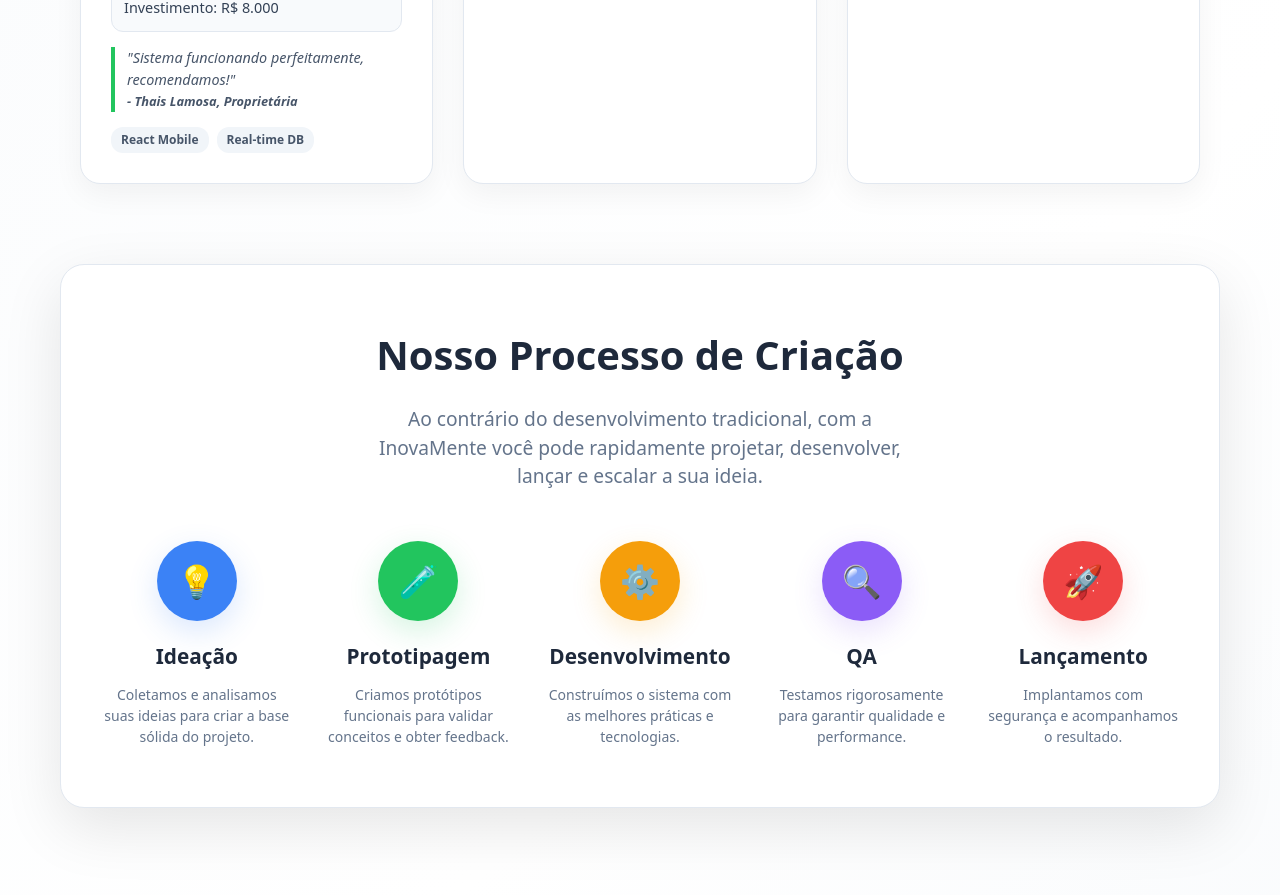
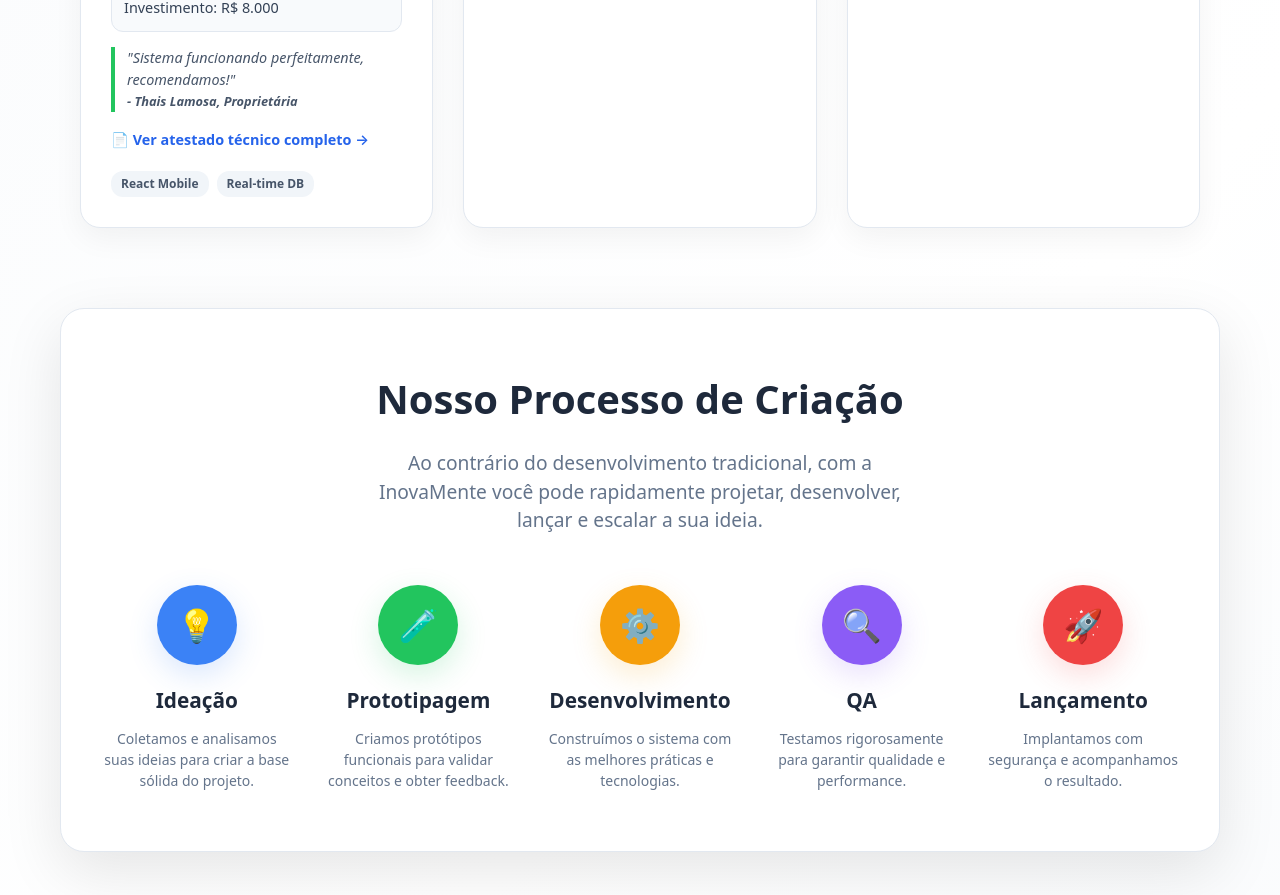
Before and after one commit to cguedes90/inovamente-labs, a Next.js app: page / in a window 1280 px wide. Shown: the part 1080-1975 px from the top of the page. Built offline with nearby package versions, Linux system fonts and the light colour scheme.

Commit message:
feat: add certificate pdf and link to chopp villa alema case

```diff
--- a/src/app/page.tsx
+++ b/src/app/page.tsx
@@ -144,6 +144,27 @@ export default function HomePage() {
                 }}>
                   "Sistema funcionando perfeitamente, recomendamos!"<br />
                   <span style={{ fontSize: '0.8rem', fontWeight: '600' }}>- Thais Lamosa, Proprietária</span>
+                </div>
+
+                <div style={{ marginBottom: '20px' }}>
+                  <a
+                    href="/Atestado_Capacidade_Tecnica_Chopp_Villa_Alema.pdf"
+                    target="_blank"
+                    rel="noopener noreferrer"
+                    style={{
+                      color: '#2563eb',
+                      fontWeight: '600',
+                      textDecoration: 'none',
+                      fontSize: '0.9rem',
+                      display: 'inline-flex',
+                      alignItems: 'center',
+                      gap: '4px'
+                    }}
+                    onMouseOver={(e) => e.currentTarget.style.textDecoration = 'underline'}
+                    onMouseOut={(e) => e.currentTarget.style.textDecoration = 'none'}
+                  >
+                    📄 Ver atestado técnico completo →
+                  </a>
                 </div>
 
                 <div style={{ display: 'flex', gap: '8px', flexWrap: 'wrap' }}>
```
Also changed, not shown: 1 other file (tests, documents, lock files or other folders).
